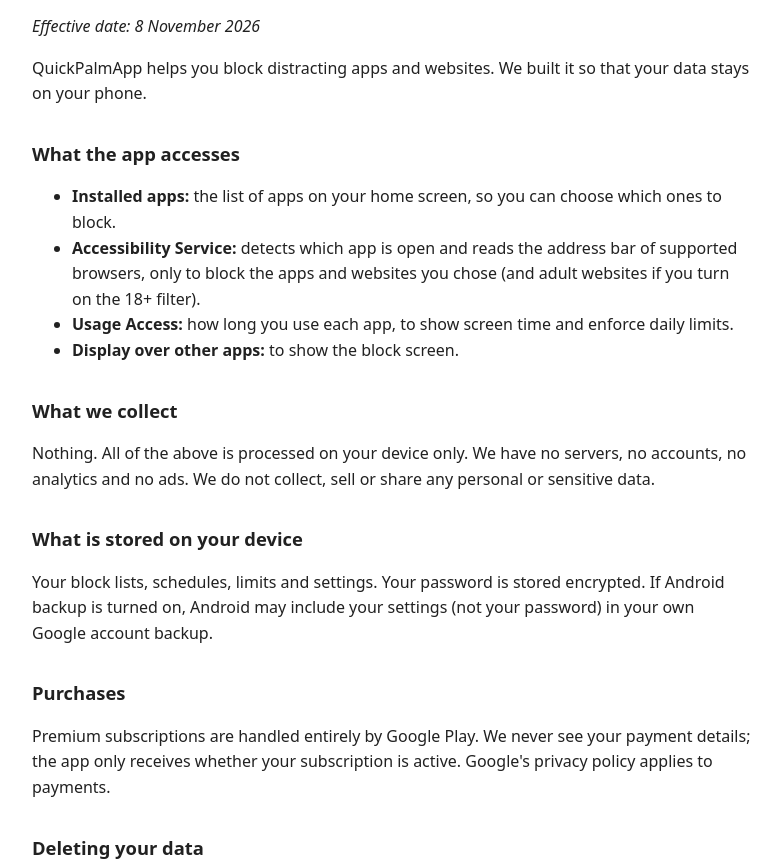
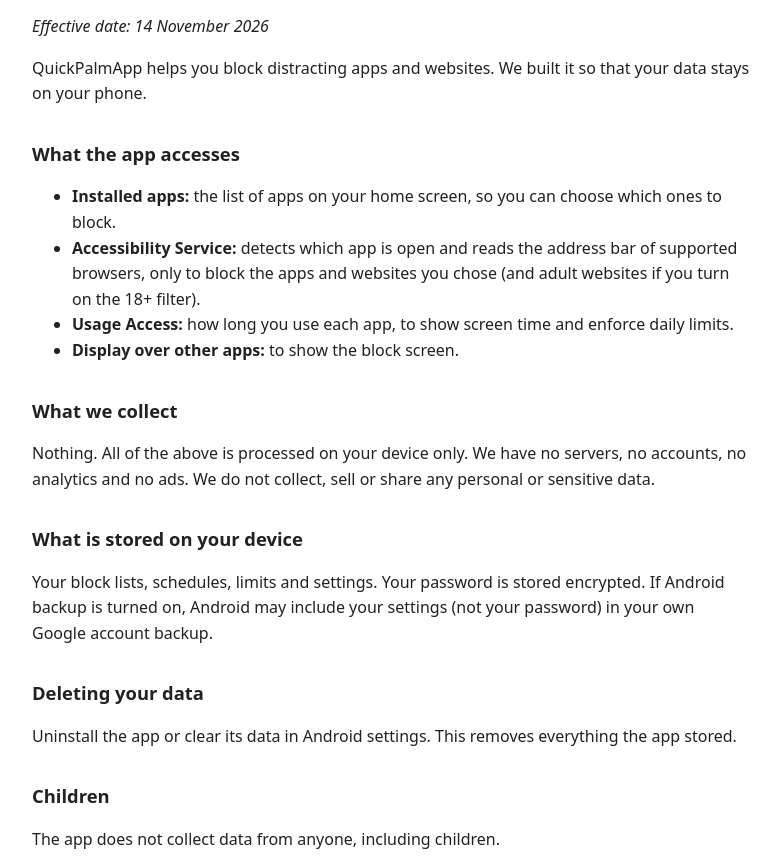
Before and after one commit to quickpalmappblocker-dev/privacy, a plain HTML site: page index.html in a window 1280 px wide. Shown: the part 85-952 px from the top of the page, without its empty margins (248-1029 px from the left). Drawn offline with Linux system fonts and the light colour scheme.

Commit message:
Remove purchases section: the app is now free

```diff
--- a/index.html
+++ b/index.html
@@ -11,7 +11,7 @@
 </head>
 <body>
 <h1>QuickPalmApp Privacy Policy</h1>
-<p><em>Effective date: 8 November 2026</em></p>
+<p><em>Effective date: 14 November 2026</em></p>
 <p>QuickPalmApp helps you block distracting apps and websites. We built it so that your data stays on your phone.</p>
 
 <h2>What the app accesses</h2>
@@ -28,9 +28,6 @@
 <h2>What is stored on your device</h2>
 <p>Your block lists, schedules, limits and settings. Your password is stored encrypted. If Android backup is turned on, Android may include your settings (not your password) in your own Google account backup.</p>
 
-<h2>Purchases</h2>
-<p>Premium subscriptions are handled entirely by Google Play. We never see your payment details; the app only receives whether your subscription is active. Google's privacy policy applies to payments.</p>
-
 <h2>Deleting your data</h2>
 <p>Uninstall the app or clear its data in Android settings. This removes everything the app stored.</p>
 
```
